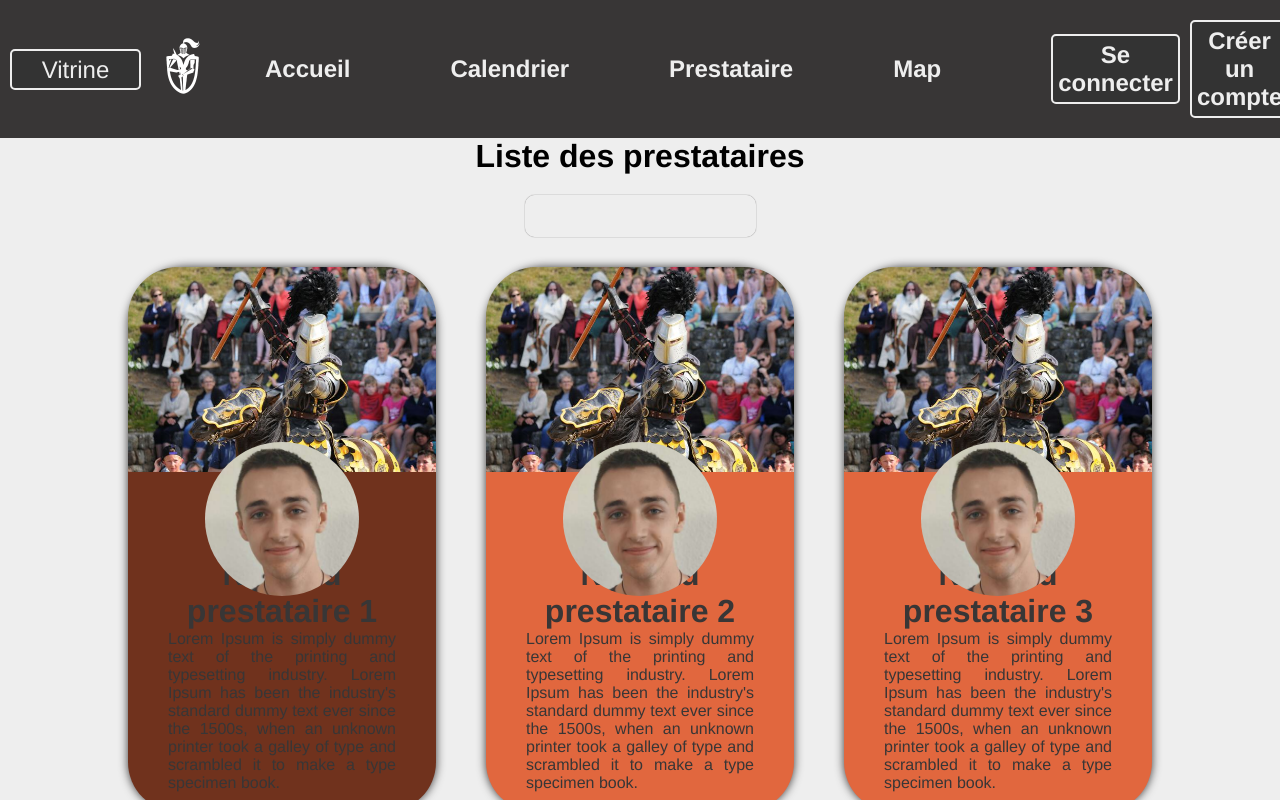
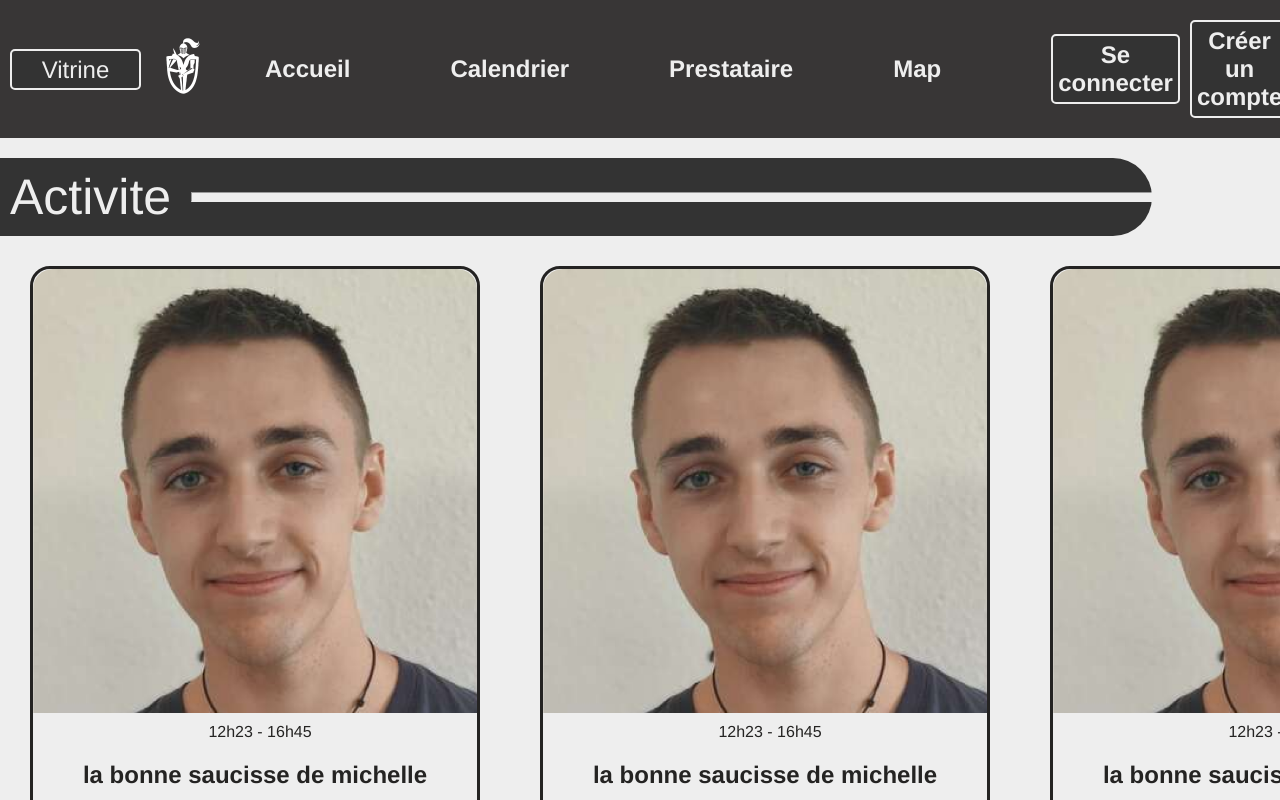
Before and after one commit to ThomasG1raud/saes3_vue, a Vue app: page /admin/prestataire in a window 1280 px wide. Shown: the top 800 px of the page. Built offline with nearby package versions, Linux system fonts and the light colour scheme; the HTML template or start-up script is replaced by a standard one.

Commit message:
change image principal

```diff
--- a/src/views/admin/AdminPrestataireView.vue
+++ b/src/views/admin/AdminPrestataireView.vue
@@ -1,24 +1,27 @@
 <template>
-  <div>
-    <h1>
-      Liste des prestataires
-    </h1>
-    <input type="search" v-model="filter" value="">
-    <div class="grid">
-      <div v-for="(prestataire, index) in research" :key="index">
-        <AdminPrestataireCardView :prestataire="prestataire"/>
+  <div id="PlusGrandDiv">
+    <div  v-for="(c,i) in $store.state.allCategory" :key="i">
+      <div id="categorie">
+        <div class="entete">
+          <p class="pCategorie" :id="c">{{ c }}</p>
+          <hr>
+        </div>
+      </div>
+      <div id="grandDiv">
+        <div v-for="(prestataire, index) in $store.state.allPrestataire.filter(prestataire => prestataire.type===c)" :key="index">
+          <VitrinePrestataireCardView :prestataire="prestataire"/>
+        </div>
       </div>
     </div>
-    <div v-if="!research.length"><h1>Aucun prestataire n'as été trouver</h1></div>
     <div id="scroll" onclick="window.scroll({top: 0,behavior: 'smooth'});"></div>
   </div>
+
 </template>
 
 <script>
-import AdminPrestataireCardView from "@/components/admin/AdminPrestataireCardView.vue";
-
+import VitrinePrestataireCardView from "@/components/prestataire/VitrinePrestataireCardView";
 export default {
-  name: "AdminPrestataireView",
+  name: "PrestataireView",
   data: () => ({
     filter: ""
   }),
@@ -26,44 +29,24 @@
     research() {
       return this.$store.state.allPrestataire.filter(prestataire => {
         if (prestataire.name.toLowerCase().includes(this.filter.toLowerCase())) return true
-        if (prestataire.text.toLowerCase().includes(this.filter.toLowerCase())) return true
-        if (prestataire.imagePrestataire.toLowerCase().includes(this.filter.toLowerCase())) return true
-        if (prestataire.imageStand.toLowerCase().includes(this.filter.toLowerCase())) return true
-        if (prestataire.type.toLowerCase().includes(this.filter.toLowerCase())) return true
+        if (prestataire.type.toLowerCase().startsWith(this.filter.toLowerCase())) return true
         return false
       });
     }
   },
   components: {
-    AdminPrestataireCardView
+    VitrinePrestataireCardView
   }
 }
 </script>
 
 <style scoped>
-.grid {
-  display: grid;
-  grid-template-columns: repeat(3, 1fr);
-  grid-column: auto;
-  grid-row-gap: 50px;
-  grid-column-gap: 50px;
-  margin: 20px 10%;
+
+#grandDiv {
+  display: flex;
+  overflow: scroll;
+
 }
-
-input {
-  display: flex;
-  padding: 10px;
-  border-radius: 10px;
-  border: 2px solid var(--very-very-light);
-  color: var(--dark);
-  box-shadow: 0 0 1px;
-  margin: 20px auto 30px auto;
-}
-
-input::placeholder {
-  color: var(--dark);
-}
-
 #scroll {
   height: 64px;
   width: 64px;
@@ -76,4 +59,35 @@
   translate: 0 32px;
   background-color: var(--dark);
 }
+
+#categorie {
+
+  justify-content: start;
+  align-items: center;
+  margin-top: 20px;
+  width: 90%;
+  background: var(--very-dark);
+  color: var(--very-very-light);
+  border-radius: 0 50px 50px 0;
+}
+
+.pCategorie {
+  font-size: 50px;
+  margin: 10px;
+  text-transform: capitalize;
+}
+
+.entete {
+  display: flex;
+  align-items: center;
+  justify-content: center;
+  width: 100%;
+}
+
+hr{
+  height: 10px;
+  width: 100%;
+  background: var(--very-very-light);
+  margin-left:10px ;
+}
 </style>
--- a/src/views/vitrine/HomeView.vue
+++ b/src/views/vitrine/HomeView.vue
@@ -1,9 +1,11 @@
 <template>
   <div class="home">
     <div class="imagePrincipal">
+    </div>
+    <div id="carre">
       <h1 id="title">PARC MÉDIÉVAL</h1>
+
     </div>
-
     <section>
       <div class="grid" id="grid">
         <CardActivityView link-card="/prestataire/#activite" type="activite" image-card="activite.png" title-card="Activités"
@@ -50,18 +52,25 @@
   justify-content: end;
   width: 100vw;
   aspect-ratio:16/9;
-  background-image: url("@/assets/imagePrincipalVitrine.jpg");
+  background-image: url("@/assets/chateauContruction.jpg");
   background-repeat:no-repeat;
   background-size: contain;
 }
 #title {
-  display: grid;
-  margin: auto;
-  translate: 0 -400px;
   font-size: 10em;
   font-family: 'Pacifico', cursive;
-  color: var(--dark);
-  -webkit-text-stroke: 3px var(--very-very-light);
-  animation: 1s displayZoom;
+
+
+}
+
+#carre {
+  position: absolute;
+  height: 443px;
+  width: 900px;
+  background-color: var(--very-very-light);
+  border: solid;
+  top: 700px;
+  right: 470px;
+  opacity: 0.8;
 }
 </style>
--- a/src/views/vitrine/VitrineCalendrierView.vue
+++ b/src/views/vitrine/VitrineCalendrierView.vue
@@ -1,7 +1,7 @@
 <template>
   <v-row>
     <v-col>
-      <v-sheet height="533px">
+      <v-sheet height="1200px">
         <v-calendar
             ref="calendar"
             :now="today"
```
